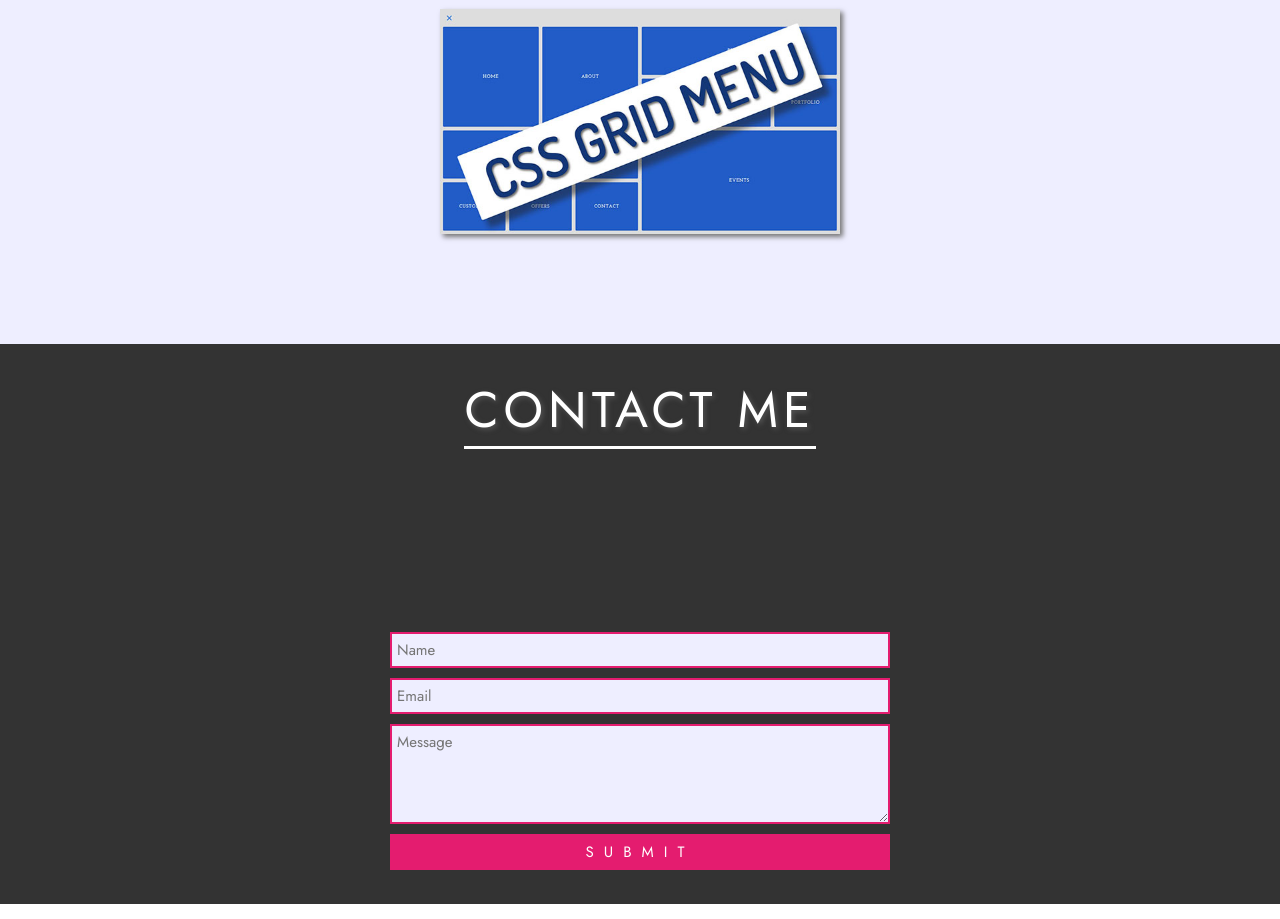
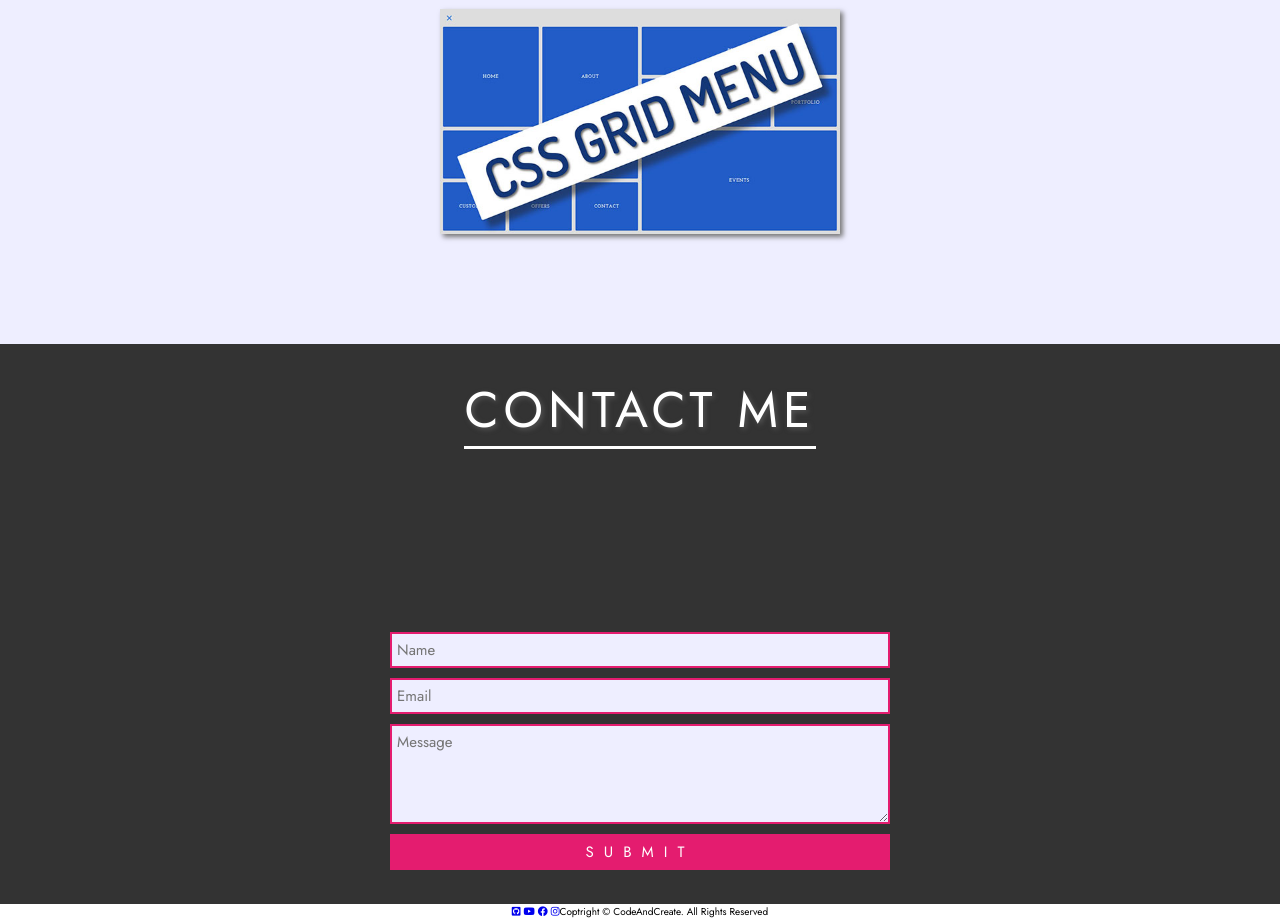
Before and after one commit to elzonprod/Porfolio-Website, a plain HTML site: page index.html in a window 1280 px wide. Shown: the part 3263-4182 px from the top of the page. Drawn offline with Linux system fonts and the light colour scheme.

Commit message:
Create footer

```diff
--- a/index.html
+++ b/index.html
@@ -203,6 +203,27 @@
         </section>
         <!-- End of Section 4 -->
 
+        <!-- Section 5 -->
+        <footer class="section-5 center">
+            <div class="social-media">
+                <a href="#none" class="social-media-link">
+                    <i class="fab fa-github-square"></i>
+                </a>
+                <a href="#none" class="social-media-link">
+                    <i class="fab fa-youtube"></i>
+                </a>
+                <a href="#none" class="social-media-link">
+                    <i class="fab fa-facebook"></i>
+                </a>
+                <a href="#none" class="social-media-link">
+                    <i class="fab fa-instagram"></i>
+                </a>
+            </div>
+            <p class="copyright">
+                Coptright &copy; CodeAndCreate. All Rights Reserved
+            </p>
+        </footer>
+        <!-- End of Section 5 -->
     </div>
 
 </body>
```
